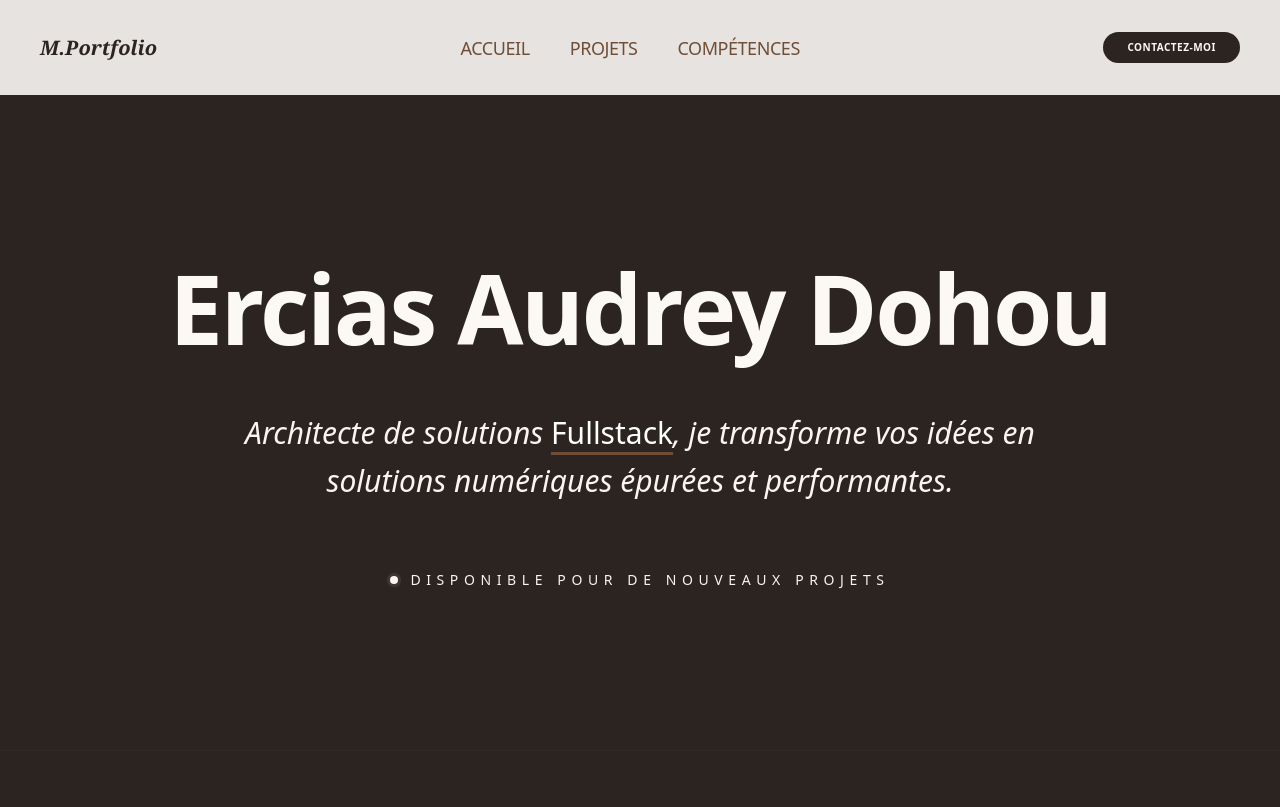
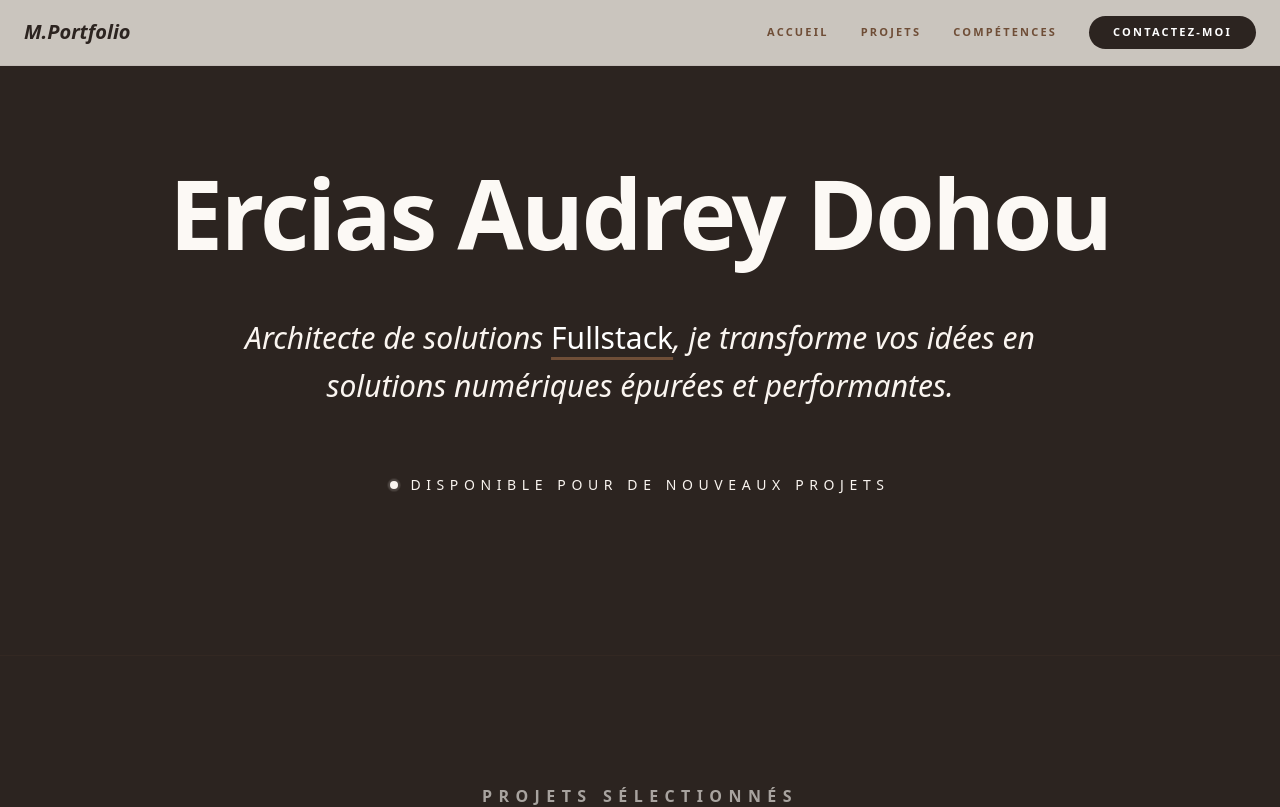
Before and after one commit to audreyerciasdohou-124/Portfolio_2026, a Next.js app: page / in a window 1280 px wide. Shown: the top 807 px of the page. Built offline with nearby package versions, Linux system fonts and the light colour scheme.

Commit message:
installation de lucide

```diff
--- a/components/Navbar.tsx
+++ b/components/Navbar.tsx
@@ -1,24 +1,59 @@
-import Link from 'next/link';
+"use client";
+import { useState } from "react";
+import { motion, AnimatePresence } from "framer-motion";
+import { Menu, X } from "lucide-react"; // Pense à les importer
 
 const Navbar = () => {
+  const [isOpen, setIsOpen] = useState(false);
+
   return (
-    <nav className="flex justify-between items-center py-8 px-10 bg-[#FCF9F5]/90 backdrop-blur-sm sticky top-0 z-50">
-      <div className="text-xl font-serif italic font-semibold text-[#2C2420]">
+    <nav className="fixed top-0 w-full z-50 bg-[#F3EEE7]/80 backdrop-blur-md border-b border-[#2C2420]/5 px-6 py-4">
+      <div className="max-w-7xl mx-auto flex justify-between items-center">
+
+        {/* LOGO */}
+        <div className="text-xl font-bold italic text-[#2C2420]">
           M.Portfolio
         </div>
 
-      <div className="hidden md:flex space-x-10 text-[11px] uppercase tracking-widest font-bold text-[#6F4E37]/70">
-       <Link href="/" className="text-base md:text-lg font-medium tracking-tight text-[#6F4E37] hover:text-[#FCF9F5] transition-colors">Accueil</Link>
-        <Link href="#projets" className="text-base md:text-lg font-medium tracking-tight text-[#6F4E37] hover:text-[#FCF9F5] transition-colors">Projets</Link>
-        <Link href="#competences" className="text-base md:text-lg font-medium tracking-tight text-[#6F4E37] hover:text-[#FCF9F5] transition-colors">Compétences</Link>
+        {/* LIENS DESKTOP (Cachés sur mobile : hidden md:flex) */}
+        <div className="hidden md:flex items-center gap-8 text-[11px] uppercase tracking-[0.2em] font-bold text-[#6F4E37]">
+          <a href="#accueil" className="hover:text-[#2C2420] transition-colors">Accueil</a>
+          <a href="#projets" className="hover:text-[#2C2420] transition-colors">Projets</a>
+          <a href="#competences" className="hover:text-[#2C2420] transition-colors">Compétences</a>
+          <a href="#contact" className="bg-[#2C2420] text-white px-6 py-2 rounded-full hover:bg-[#6F4E37] transition-all">
+            Contactez-moi
+          </a>
         </div>
 
-      <a
-        href="#contact"
-        className="bg-[#2C2420] text-[#FCF9F5] px-6 py-2 rounded-full text-[10px] uppercase font-bold tracking-wider hover:bg-[#6F4E37] transition-all inline-block"
+        {/* BOUTON HAMBURGER (Uniquement sur mobile : flex md:hidden) */}
+        <button
+          className="md:hidden text-[#2C2420]"
+          onClick={() => setIsOpen(!isOpen)}
         >
+          {isOpen ? <X size={28} /> : <Menu size={28} />}
+        </button>
+      </div>
+
+      {/* MENU MOBILE (AnimatePresence pour l'ouverture fluide) */}
+      <AnimatePresence>
+        {isOpen && (
+          <motion.div
+            initial={{ opacity: 0, height: 0 }}
+            animate={{ opacity: 1, height: "auto" }}
+            exit={{ opacity: 0, height: 0 }}
+            className="md:hidden bg-[#F3EEE7] border-t border-[#2C2420]/5 overflow-hidden"
+          >
+            <div className="flex flex-col gap-6 p-8 text-[12px] uppercase tracking-[0.3em] font-bold text-[#6F4E37] items-center">
+              <a href="#accueil" onClick={() => setIsOpen(false)}>Accueil</a>
+              <a href="#projets" onClick={() => setIsOpen(false)}>Projets</a>
+              <a href="#competences" onClick={() => setIsOpen(false)}>Compétences</a>
+              <a href="#contact" onClick={() => setIsOpen(false)} className="text-[#2C2420] border-b-2 border-[#2C2420]">
                 Contactez-moi
               </a>
+            </div>
+          </motion.div>
+        )}
+      </AnimatePresence>
     </nav>
   );
 };
```
Lines whose indentation alone changed are shown as unchanged.
